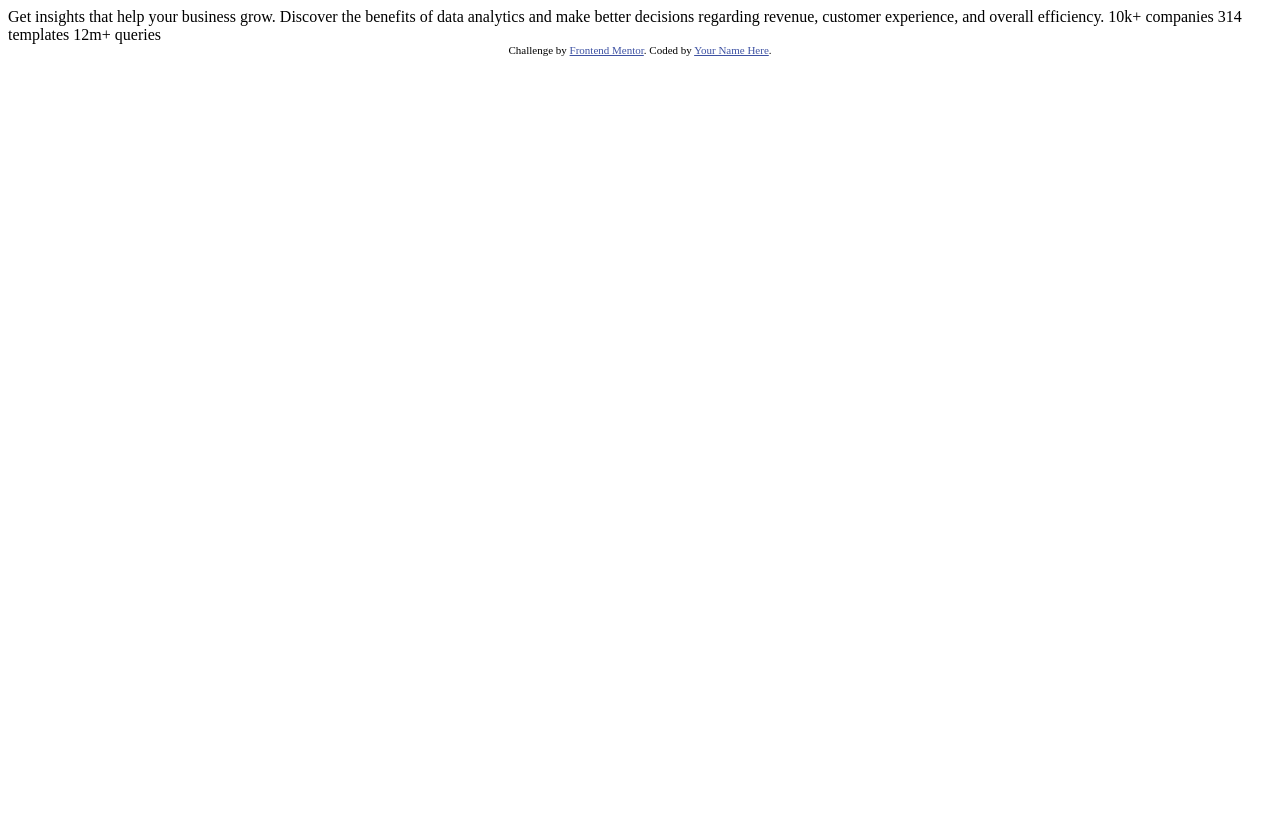
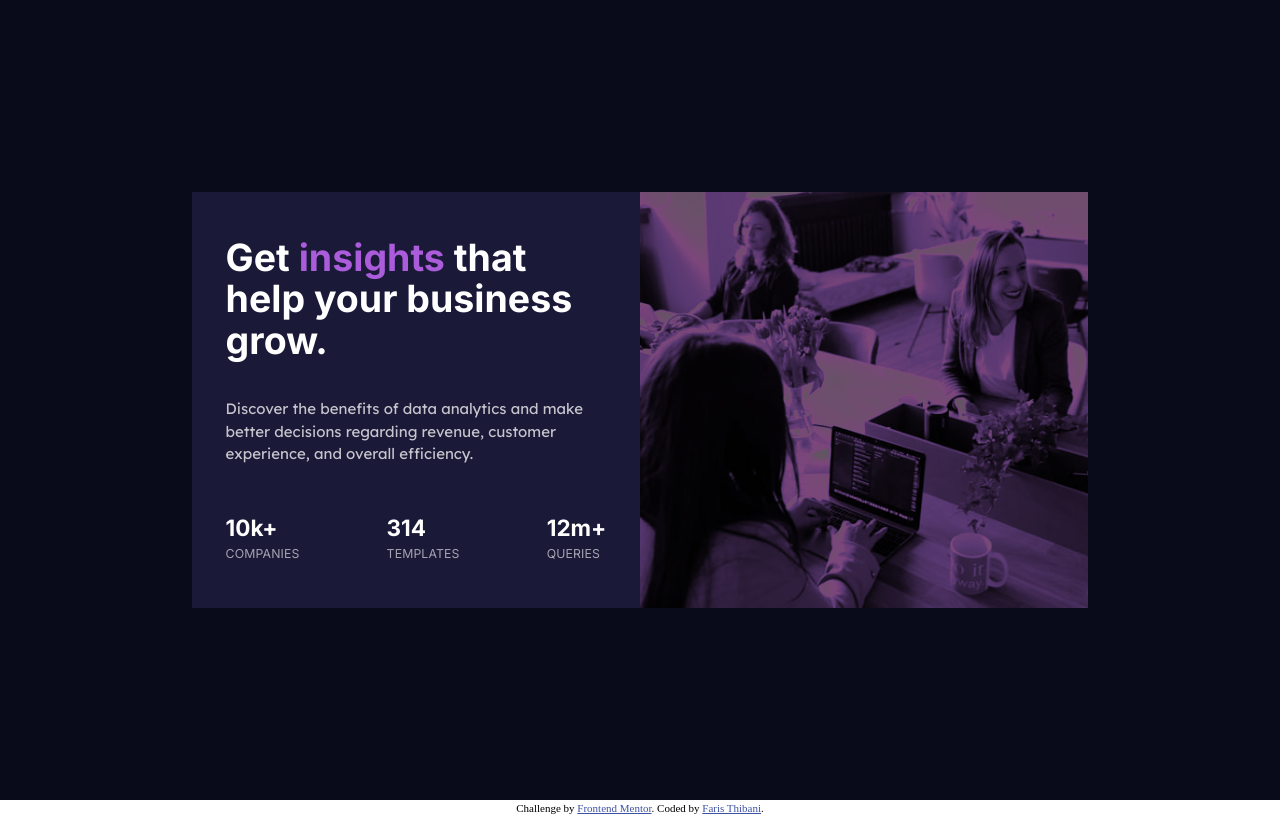
Before and after one commit to Faris-Thibani/Stats-Preview, a plain HTML site: page index.html in a window 1280 px wide. Drawn offline with Linux system fonts and the light colour scheme.

Commit message:
First Commit

```diff
--- /dev/null
+++ b/css/reset.css
@@ -0,0 +1,74 @@
+/* Box sizing rules */
+*,
+*::before,
+*::after {
+  box-sizing: border-box;
+}
+
+/* Remove default margin */
+body,
+h1,
+h2,
+h3,
+h4,
+p,
+figure,
+blockquote,
+dl,
+dd {
+  margin: 0;
+}
+
+/* Remove list styles on ul, ol elements with a list role, which suggests default styling will be removed */
+ul[role='list'],
+ol[role='list'] {
+  list-style: none;
+}
+
+/* Set core root defaults */
+html:focus-within {
+  scroll-behavior: smooth;
+}
+
+/* Set core body defaults */
+body {
+  min-height: 100vh;
+  text-rendering: optimizeSpeed;
+  line-height: 1.5;
+}
+
+/* A elements that don't have a class get default styles */
+a:not([class]) {
+  text-decoration-skip-ink: auto;
+}
+
+/* Make images easier to work with */
+img,
+picture {
+  max-width: 100%;
+  display: block;
+}
+
+/* Inherit fonts for inputs and buttons */
+input,
+button,
+textarea,
+select {
+  font: inherit;
+}
+
+/* Remove all animations, transitions and smooth scroll for people that prefer not to see them */
+@media (prefers-reduced-motion: reduce) {
+  html:focus-within {
+   scroll-behavior: auto;
+  }
+
+  *,
+  *::before,
+  *::after {
+    animation-duration: 0.01ms !important;
+    animation-iteration-count: 1 !important;
+    transition-duration: 0.01ms !important;
+    scroll-behavior: auto !important;
+  }
+}
--- /dev/null
+++ b/css/styles.css
@@ -0,0 +1,122 @@
+/* Fonts */
+@import url('https://fonts.googleapis.com/css2?family=Inter:wght@400;700&family=Lexend+Deca&display=swap');
+
+/* Custom Properties */
+
+:root{
+    --veryDarkBlue: hsl(233, 47%, 7%);
+    --darkDesaturatedBlue: hsl(244, 38%, 16%);
+    --softViolet: hsl(277, 64%, 61%);
+    --mainSlightWhite: hsla(0, 0%, 100%, 0.75);
+    --statSlightWhite: hsla(0, 0%, 100%, 0.6);
+    font-size: 15px;
+}
+
+
+/* Utilities */
+.flex{
+    display:flex;
+}
+
+.align-center{
+    align-items: center;
+}
+
+
+
+/* Styles */
+.attribution { font-size: 11px; text-align: center; }
+.attribution a { color: hsl(228, 45%, 44%); }
+
+.card-wrapper{
+    min-height: 100vh;
+    background-color: var(--veryDarkBlue);
+
+
+}
+.card-container{
+    width: 70%;
+    max-width: 1000px;
+    color: white;
+    margin: 0 auto;
+    background-color: var(--darkDesaturatedBlue);
+
+}
+
+.card-left{
+    width: 50%;
+
+}
+.image1{
+    width: 50%;
+    object-fit: cover;
+    background: rgba(39,62,84,0.82);
+    filter: sepia(100%) saturate(300%) brightness(35%) hue-rotate(230deg);
+}
+.hero{
+    width: 85%;
+    margin: 3em auto;
+
+}
+
+.heading{
+    font-size: 2.5rem;
+    font-family: Inter, sans-serif;
+    line-height: 1.1em;
+    margin-bottom: 1em;
+}
+.sub-heading{
+    font-size: 1rem;
+    color: var(--mainSlightWhite);
+    font-family: "Lexend Deca", sans,serif;
+    line-height: 1.5em;
+}
+.insights{
+    color: var(--softViolet)
+}
+.card-stats{
+    font-size: 1rem;
+    font-family: Inter, sans-serif;
+    line-height: 1.5;
+    font-weight: lighter;
+    justify-content: space-between;
+
+}
+.stat-of{
+    color: var(--statSlightWhite);
+    font-size: .82rem;
+    text-transform: uppercase;
+    font-weight: lighter;
+    letter-spacing: .01em;
+    display:block;
+
+}
+
+@media screen and (max-width: 990px){
+    .card-container{
+        flex-direction: column-reverse
+    }
+    .image1{
+        width: 100%;
+    }
+    .card-left{
+        width: 100%;
+        text-align: center;
+    }
+}
+@media screen and (max-width: 500px){
+    :root{
+        font-size: 9px;
+    }
+    .sub-heading{
+        font-size: 1.4rem;
+    }
+    .card-stats{
+        flex-direction: column;
+        font-size: 1.4rem;
+        gap: 1em;
+    }
+    .stat-of{
+        font-size: 1.22rem;
+    }
+}
--- a/index.html
+++ b/index.html
@@ -1,33 +1,49 @@
 <!DOCTYPE html>
 <html lang="en">
+
 <head>
   <meta charset="UTF-8">
-  <meta name="viewport" content="width=device-width, initial-scale=1.0"> <!-- displays site properly based on user's device -->
+  <meta http-equiv="X-UA-Compatible" content="IE=edge">
+  <meta name="viewport" content="width=device-width, initial-scale=1.0">
+  <!-- displays site properly based on user's device -->
 
   <link rel="icon" type="image/png" sizes="32x32" href="./images/favicon-32x32.png">
-
+  <link rel="stylesheet" href="css/reset.css">
+  <link rel="stylesheet" href="css/styles.css">
   <title>Frontend Mentor | Stats preview card component</title>
 
-  <!-- Feel free to remove these styles or customise in your own stylesheet 👍 -->
-  <style>
-    .attribution { font-size: 11px; text-align: center; }
-    .attribution a { color: hsl(228, 45%, 44%); }
-  </style>
+
 </head>
+
 <body>
 
-  Get insights that help your business grow.
+  <section class="card-wrapper flex align-center">
+    <main class="card-container flex ">
+      <section class="card-left">
+        <header class="hero">
+        <h1 class="heading"> Get <span class="insights">insights</span> that help your business grow.</h1>
+        <p class="sub-heading">Discover the benefits of data analytics and make better decisions regarding revenue, customer
+          experience, and overall efficiency.
+        </p>
+      </header>
+        <section class="card-stats hero flex">
+          <h2>  10k+ <span class="stat-of"> companies</span> </h2>
+          <h2>  314 <span class="stat-of">  templates</span> </h2>
+          <h2>  12m+ <span class="stat-of">  queries</span> </h2>
 
-  Discover the benefits of data analytics and make better decisions regarding revenue, customer
-  experience, and overall efficiency.
+        </section>
+      </section>
+      <img class="image1" src="images/image-header-desktop.jpg" alt="Entrepreneurs in a coopeartive workspace">
 
-  10k+ companies
-  314 templates
-  12m+ queries
+    </main>
 
-  <div class="attribution">
+  </section>
+
+
+  <footer class="attribution">
     Challenge by <a href="https://www.frontendmentor.io?ref=challenge" target="_blank">Frontend Mentor</a>.
-    Coded by <a href="#">Your Name Here</a>.
-  </div>
+    Coded by <a href="https://github.com/Faris-Thibani">Faris Thibani</a>.
+  </footer>
 </body>
+
 </html>
```
Also changed, not shown: images/screenshot.png (added), 3 other files.
